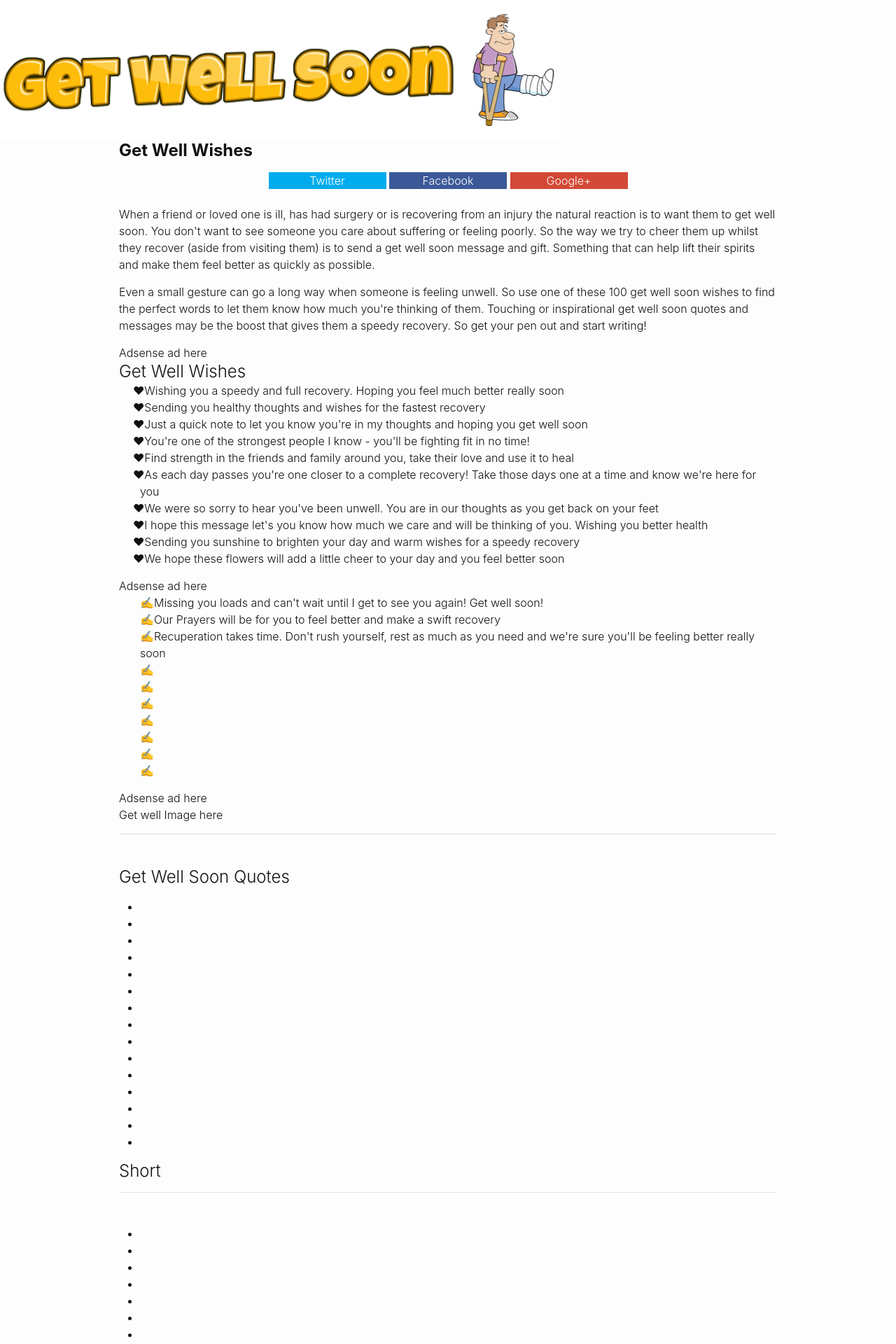
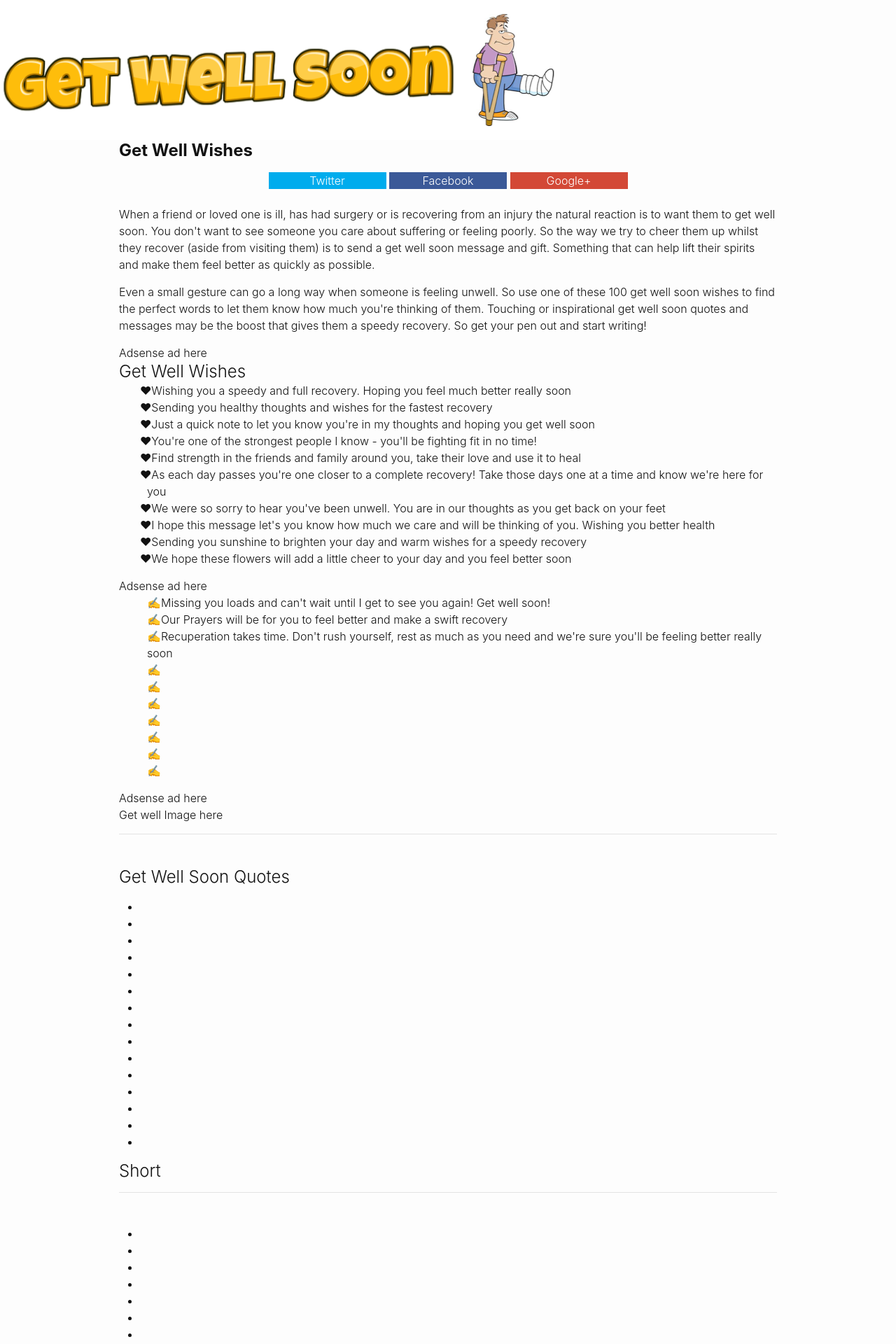
Before and after one commit to andyml123/andyml123.github.io, a Jekyll site: the page index2.html, which Jekyll copies as it is, in a window 1280 px wide. Shown: the top 1920 px of the page at 70% size. Built offline with Jekyll 4.4.1, drawn with Linux system fonts in a browser that asks for light colours.

Commit message:
Update _layout.scss

```diff
--- a/_sass/_layout.scss
+++ b/_sass/_layout.scss
@@ -450,6 +450,9 @@
 text-indent: -10px;
 }
 
+li {
+padding-left: 10px; }
+
 h1 {
 font-weight:bold;
 }
```
